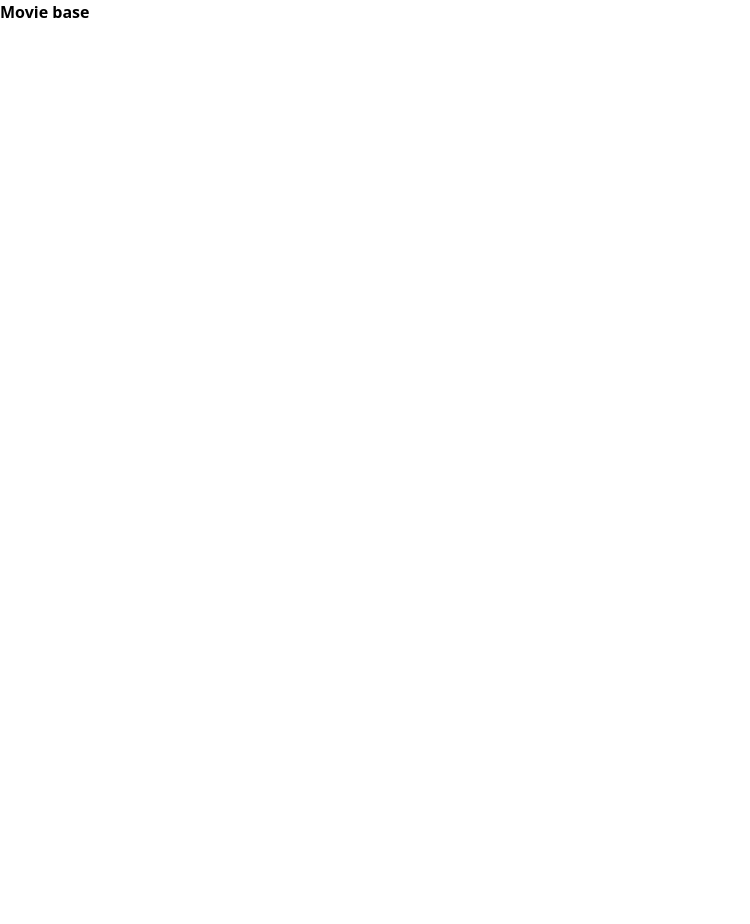
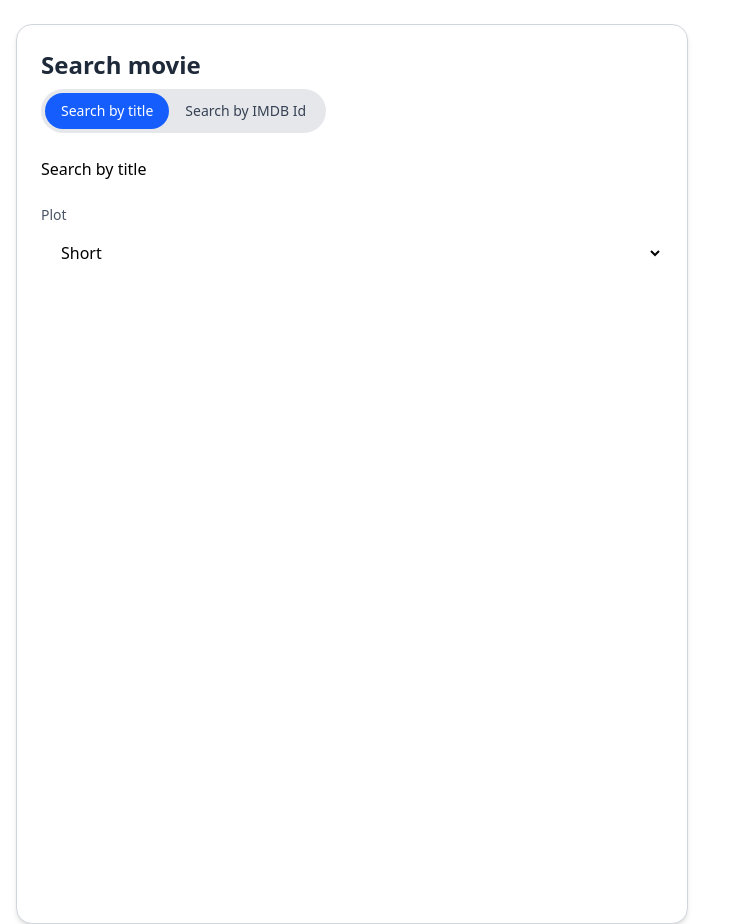
Before and after one commit to spearheadOne/MovieSearch, a React (Vite) app in the folder movie-search/: page / in a window 1280 px wide. Shown: the whole page, without its empty margins (0-750 px from the left). Before the commit the page ends 800 px from the top, so only its background shows below. Built offline with nearby package versions, Linux system fonts and the light colour scheme.

Commit message:
basic search component with search forms components

```diff
--- a/movie-search/src/App.tsx
+++ b/movie-search/src/App.tsx
@@ -1,10 +1,11 @@
 import './App.css';
+import Search from './search/Search.tsx';
 
 function App() {
   return (
     <>
-      <h1 className="text-3x1 font-bold">Movie base</h1>
-    </>
+      <Search/>
+   </>
   );
 }
 
--- /dev/null
+++ b/movie-search/src/search/Plot.tsx
@@ -0,0 +1,15 @@
+function Plot() {
+  return (
+    <>
+      <div className="flex flex-col gap-2">
+        <label htmlFor="plot" className="text-sm text-gray-600">Plot</label>
+        <select id="plot" name="plot" className="input input-bordered w-full rounded-md border-gray-300 px-4 py-2">
+          <option value="short">Short</option>
+          <option value="full">Full</option>
+        </select>
+      </div>
+    </>
+  );
+}
+
+export default Plot;
--- /dev/null
+++ b/movie-search/src/search/Search.tsx
@@ -0,0 +1,45 @@
+import './Search.css';
+import { useState } from 'react';
+import SearchByTitle from './SearchByTitle.tsx';
+import SearchByImdb from './SearchByImdb.tsx';
+
+function Search() {
+
+  const [mode, setMode] = useState<'title' | 'imdb'>('title');
+
+
+  return (
+    <>
+      <div className="max-w-2xl ml-4 mt-6">
+        <div className="border border-gray-300 rounded-2xl shadow-md p-6 space-y-6 bg-white min-h-[900px]">
+          <h1 className="text-2xl font-bold text-gray-800 mb-2">Search movie</h1>
+          <div className="flex justify-start">
+            <div className="inline-flex items-center bg-gray-200 rounded-full p-1">
+              <button
+                onClick={() => setMode('title')}
+                className={`px-4 py-2 rounded-full text-sm font-medium transition ${
+                  mode === 'title'
+                    ? 'bg-blue-600 text-white' : 'bg-gray-200 text-gray-700'
+                }`}
+              >
+                Search by title
+              </button>
+              <button
+                onClick={() => setMode('imdb')}
+                className={`px-4 py-2 rounded-full text-sm font-medium transition ${
+                  mode === 'imdb'
+                    ? 'bg-blue-600 text-white' : 'bg-gray-200 text-gray-700'
+                }`}
+              >
+                Search by IMDB Id
+              </button>
+            </div>
+          </div>
+          {mode === 'title' ? <SearchByTitle /> : <SearchByImdb />}
+        </div>
+      </div>
+    </>
+  );
+}
+
+export default Search;
--- /dev/null
+++ b/movie-search/src/search/SearchByImdb.tsx
@@ -0,0 +1,15 @@
+import './SearchByImdb.css';
+import Plot from './Plot.tsx';
+
+function SearchByImdb() {
+  return (
+    <>
+      <h1>Search by IMDB id</h1>
+       <form>
+         <Plot/>
+       </form>
+    </>
+  );
+}
+
+export default SearchByImdb;
--- /dev/null
+++ b/movie-search/src/search/SearchByTitle.tsx
@@ -0,0 +1,15 @@
+import './SearchByTitle.css';
+import Plot from './Plot.tsx';
+
+function SearchByTitle() {
+  return (
+    <>
+      <h1>Search by title</h1>
+      <form>
+        <Plot />
+      </form>
+    </>
+  );
+}
+
+export default SearchByTitle;
```
Also changed, not shown: movie-search/src/search/Search.css (added), movie-search/src/search/SearchByImdb.css (added), movie-search/src/search/SearchByTitle.css (added).
